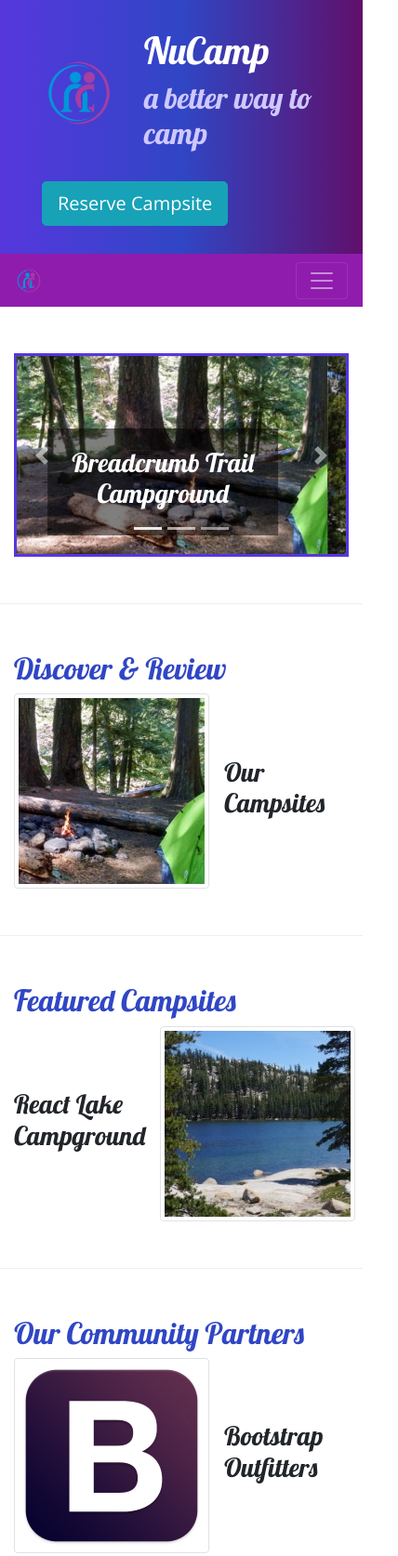
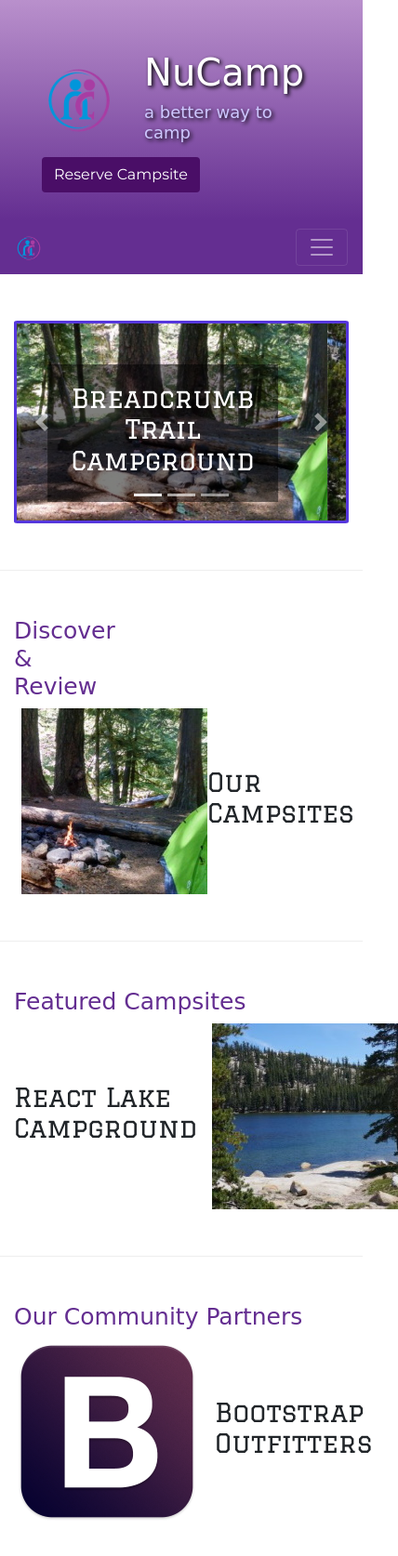
Before and after one commit to ritchiels/NuCampsite, a website: page index.html in a window 390 px wide. Shown: the top 1674 px of the page at 93% size, 428 px wide, since content can reach past the window. Drawn offline with nearby package versions, Linux system fonts and the light colour scheme; a web font is replaced by a local one.

Commit message:
Change it UP

```diff
--- a/index.html
+++ b/index.html
@@ -10,7 +10,9 @@
     <!-- Additional CSS must be placed after Bootstrap CSS -->
     <link rel="stylesheet" href="node_modules/font-awesome/css/font-awesome.min.css" />
     <link rel="stylesheet" href="node_modules/bootstrap-social/bootstrap-social.css" />
-    <link rel="stylesheet" href="https://fonts.googleapis.com/css?family=Lobster|Open+Sans" />
+    <!--<link rel="stylesheet" href="https://fonts.googleapis.com/css2?family=Bowlby+One+SC&display=swap" rel="stylesheet" />
+    <link rel="stylesheet" href="https://fonts.googleapis.com/css2?family=Bowlby+One+SC&family=Montserrat&display=swap" rel="stylesheet" />-->
+    <link rel="stylesheet" href="https://fonts.googleapis.com/css2?family=Bowlby+One+SC&family=Graduate&family=Montserrat&display=swap" />
     <link rel="stylesheet" href="styles.css" />
 
     <title>NuCamp: A Better Way To Camp</title>
@@ -21,15 +23,15 @@
     <header class="jumbotron jumbotron-fluid"> <!--creates banner essentially-->
         <div class="container">
             <div class="row">
-                <div class="col-4 col-sm-3 col-md-2 align-self-center">
+                <div class="col-4 col-sm-3 col-md-2 mt-4 align-self-center">
                     <img src="img/logo.png" class="img-fluid" />
                 </div>
-                <div class="col">
+                <div class="col mt-4">
                     <h1>NuCamp</h1>
                     <h2>a better way to camp</h2>
                 </div>
-                <div class="col-md-4 col-xl-2 mt-4">
-                    <a href="#reserveForm"><button type="button" class="btn btn-lg btn-info" data-toggle="tooltip" data-placement="bottom" data-html="true" title="Or call us at <br /><strong>1-206-555-1234</strong>">Reserve Campsite</button></a>
+                <div class="col-md-4 col-xl-2 mt-2">
+                    <a href="#reserveForm"><button type="button" id="reservebtn" class="btn" data-toggle="tooltip" data-placement="bottom" data-html="true" title="Or call us at <br /><strong>1-206-555-1234</strong>">Reserve Campsite</button></a>
                 </div>
             </div>
         </div>
@@ -51,6 +53,8 @@
                     <li class="nav-item"><a class="nav-link" href="contactus.html"><i
                                 class="fa fa-address-card fa-lg"></i> Contact</a></li>
                 </ul>
+<!--socials-->
+
                 <span class="navbar-text ml-auto">
                     <a role="button" data-toggle="modal" data-target="#loginModal">
                         <i class="fa fa-sign-in"></i> Login
@@ -143,12 +147,12 @@
         </div>
 
         <div class="row row-content align-items-center">
-            <div class="col-sm-4 order-sm-last col-md-3">
-                <h2 class="text-sm-right">Discover & Review</h2>
+            <div class="col-sm-4 order-sm-first col-md-3">
+                <h2 class="text-sm-center">Discover <br/> & <br/> Review</h2>
             </div>
             <div class="col">
                 <div class="media">
-                    <img class="d-flex mr-3 img-thumbnail" src="img/breadcrumb-trail-thumb.jpg"
+                    <img class="d-flex order-sm-last ml-2" src="img/breadcrumb-trail-thumb.jpg"
                         alt="Breadcrumb Trail thumbnail" />
                     <div class="media-body align-self-center">
                         <h3>Our Campsites</h3>
@@ -161,7 +165,7 @@
 
         <div class="row row-content align-items-center">
             <div class="col-sm-4 col-md-3">
-                <h2>Featured Campsites</h2>
+                <h2 class="text-sm-center">Featured Campsites</h2>
             </div>
             <div class="col">
                 <div class="media">
@@ -170,19 +174,19 @@
                         <p class="d-none d-sm-block">Nestled in the foothills of the Chrome Mountains, this campground
                             on the shores of the pristine React Lake is a favorite for fly fishers.</p>
                     </div>
-                    <img class="d-flex ml-3 img-thumbnail" src="img/react-lake-thumb.jpg" />
+                    <img class="d-flex ml-3" src="img/react-lake-thumb.jpg" />
                 </div>
 
             </div>
         </div>
 
         <div class="row row-content align-items-center">
-            <div class="col-sm-4 order-sm-last col-md-3">
-                <h2>Our Community Partners</h2>
+            <div class="col-sm-4 order-sm-first col-md-3">
+                <h2 class="text-sm-center">Our Community Partners</h2>
             </div>
             <div class="col">
                 <div class="media">
-                    <img class="d-flex mr-3 img-thumbnail" src="img/bootstrap-thumb.png" alt="Bootstrap Outfitters" />
+                    <img class="d-flex order-sm-last mr-3" src="img/bootstrap-thumb.png" alt="Bootstrap Outfitters" />
                     <div class="media-body align-self-center">
                         <h3>Bootstrap Outfitters</h3>
                         <p class="d-none d-sm-block">Bootstrap Outfitters supplies you with gear you need at prices you
@@ -195,7 +199,7 @@
         <div class="row row-content">
             <div class="col-sm-6 mx-auto">
                 <div class="card">
-                    <h3 class="card-header bg-info text-white">Reserve a Campsite</h3>
+                    <h3 class="card-header text-white">Reserve a Campsite</h3>
                     <div class="card-body">
                         <form id="reserveForm">
                             <div class="form-group row">
@@ -220,22 +224,30 @@
                             </div>
                             <div class="form-group row">
                                 <div class="col">
-                                    <button type="submit" class="btn btn-primary">Search</button>
+                                    <button type="submit" id="searchbtn" class="btn">Search</button>
                                 </div>
                             </div>
                         </form>
                     </div>
                 </div>
+                <div class="col text-sm-center mt-4">
+                    <h2>Or contact us!</h2>
+                    <a role="button" class="btn btn-link" href="tel:+12065551234"><i class="fa fa-phone"></i>
+                        1-206-555-1234</a><br>
+                    <a role="button" class="btn btn-link" href="mailto:campsites@nucamp.co"><i
+                            class="fa fa-envelope-o"></i> campsites@nucamp.co</a>
+
+                </div>
             </div>
         </div>
     </div>
-
+<!--
     <footer class="site-footer">
         <div class="container">
             <div class="row">
                 <div class="col-4 col-sm-2 offset-1">
                     <h5>Links</h5>
-                    <ul class="list-unstyled"> <!--list unstyled removes default bulletpoints-->
+                    <ul class="list-unstyled"> <!--list unstyled removes default bulletpoints
                         <li><a href="#">Home</a></li>
                         <li><a href="aboutus.html">About</a></li>
                         <li><a href="#">Sites</a></li>
@@ -262,6 +274,7 @@
             </div>
         </div>
     </footer>
+-->
     <!-- jQuery must come first, then Popper.js, then the Bootstrap JavaScript plugins.-->
     <script src="node_modules/jquery/dist/jquery.slim.min.js"></script>
     <script src="node_modules/popper.js/dist/umd/popper.min.js"></script>
--- a/styles.css
+++ b/styles.css
@@ -1,17 +1,29 @@
 body {
-    font-family: "Open Sans", sans-serif;
+    font-family: "Montserrat", sans-serif;
 }
 
-h1, h2, h3 {
-    font-family: "Lobster", cursive;
+h1, h2 {
+    font-family: "Bowlby One SC", cursive;
+}
+
+h3 {
+    font-family: "Graduate", cursive;
 }
 
 h2 {
-    color: #3046C5;
+    color: rgba(100,46,145,1);
+    font-size: 25px;
+}
+
+header h1 {
+    color: white;
+    text-shadow: 2px 2px 4px #000000;
 }
 
 header h2 {
     color: #CEC8FF;
+    text-shadow: 2px 2px 4px #000000;
+    font-size: large;
 }
 
 .site-footer {
@@ -22,8 +34,10 @@ header h2 {
 .jumbotron {
     margin: 0;
     padding: 30px;
-    background-image: linear-gradient(to right, #5637DD, #3046C5, #60106B);
-    color: white;
+    /*background-image: linear-gradient(to right, #5637DD, #3046C5, #60106B);
+    color: white;*/
+    background: rgb(100,46,145);
+    background: linear-gradient(0deg, rgba(100,46,145,1) 0%, rgba(185,144,204,1) 100%);
 }
 
 .row-content {
@@ -33,7 +47,17 @@ header h2 {
 }
 
 .navbar-dark {
-    background-color: #901CAD;
+    background-color: rgba(100,46,145,1);
+}
+
+#reservebtn {
+    background-color: #4a0e67;
+    color: white;
+}
+
+#searchbtn {
+    background-color: rgba(100,46,145,1);
+    color: white;
 }
 
 .tab-content {
@@ -53,4 +77,9 @@ a, a:hover {
 
 .carousel {
     border: solid #5637DD;
+    border-radius: 1%;
 }
+
+.card-header {
+    background-color: rgba(100,46,145,1);
+}
```
